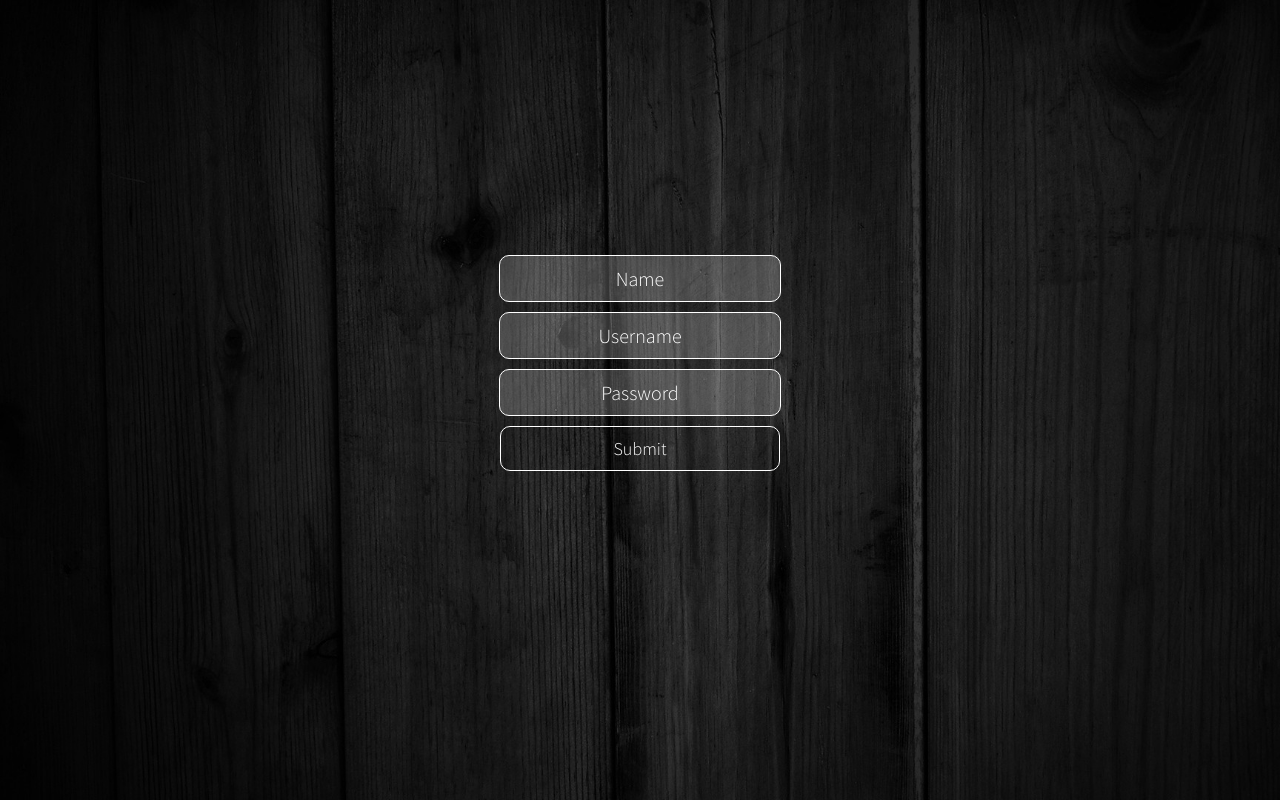
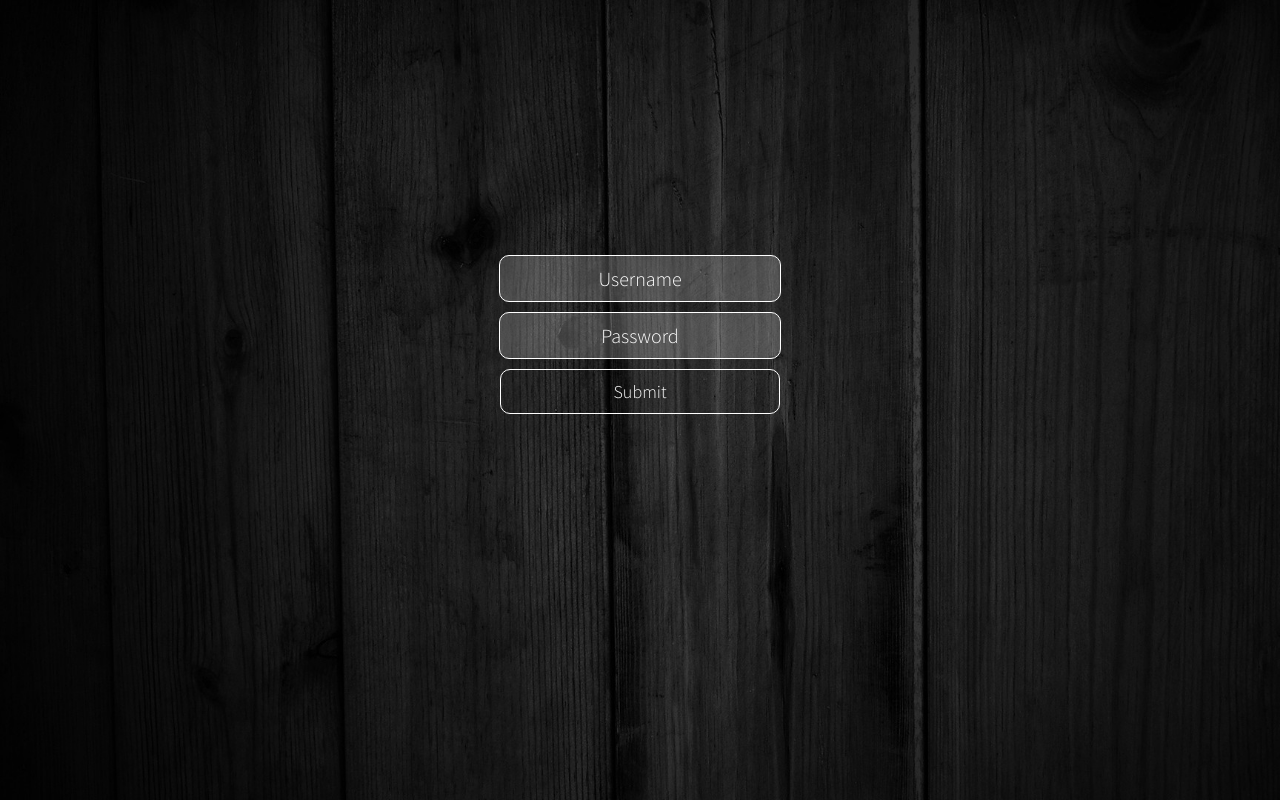
Before and after one commit to JTSwisher/daily-dash-frontend, a React (Create React App) app: page /login in a window 1280 px wide. Built offline with nearby package versions, Linux system fonts and the light colour scheme.

Commit message:
add conditional rendering to AuthForm, based on props.type value render name input

```diff
--- a/src/authentication/AuthForm.js
+++ b/src/authentication/AuthForm.js
@@ -1,6 +1,4 @@
 import React, { Component } from 'react';
-
-
 
 class AuthForm extends Component {
 
@@ -28,11 +26,16 @@ class AuthForm extends Component {
     }
 
     render() {
+        let nameInput;
+        if (this.props.type === "signup") {
+            nameInput = <input type="text" placeholder="Name" value={this.state.name} name="name" onChange={e => this.handleFormChange(e)} />
+        }
+
         return (
             <div className="wrapper">
                 <div className="container">
                     <form className="form" onSubmit={ e => this.handleFormSubmit(e)}>
-                        <input type="text" placeholder="Name" value={this.state.name} name="name" onChange={e => this.handleFormChange(e)} />
+                        { nameInput }
                         <input type="text" placeholder="Username" value={this.state.username} name="username" onChange={e => this.handleFormChange(e)} />
                         <input type="password" placeholder="Password" value={this.state.password} name="password" onChange={e => this.handleFormChange(e)} />
                         <button type="submit" id="login-button">Submit</button>
--- a/src/authentication/Login.js
+++ b/src/authentication/Login.js
@@ -2,7 +2,7 @@ import React from 'react';
 import AuthForm from './AuthForm'
 import './Auth.css'
 
-const submitUser = user => {
+const submitUser = user => { //temp will be handled by redux dispatch
     fetch("http://localhost:3001/api/v1/login", {
         method: "POST",
         headers: {
--- a/src/authentication/Signup.js
+++ b/src/authentication/Signup.js
@@ -2,7 +2,7 @@ import React from 'react';
 import AuthForm from './AuthForm'
 import './Auth.css'
 
-const submitUser = user => {
+const submitUser = user => { //temp will be handled by redux dispatch
     fetch("http://localhost:3001/api/v1/users", {
         method: "POST",
         headers: {
```
